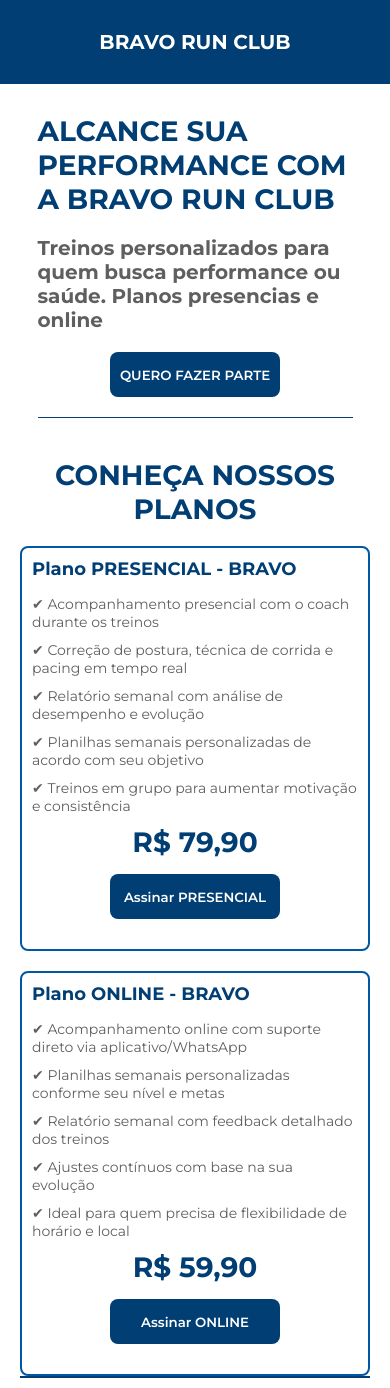
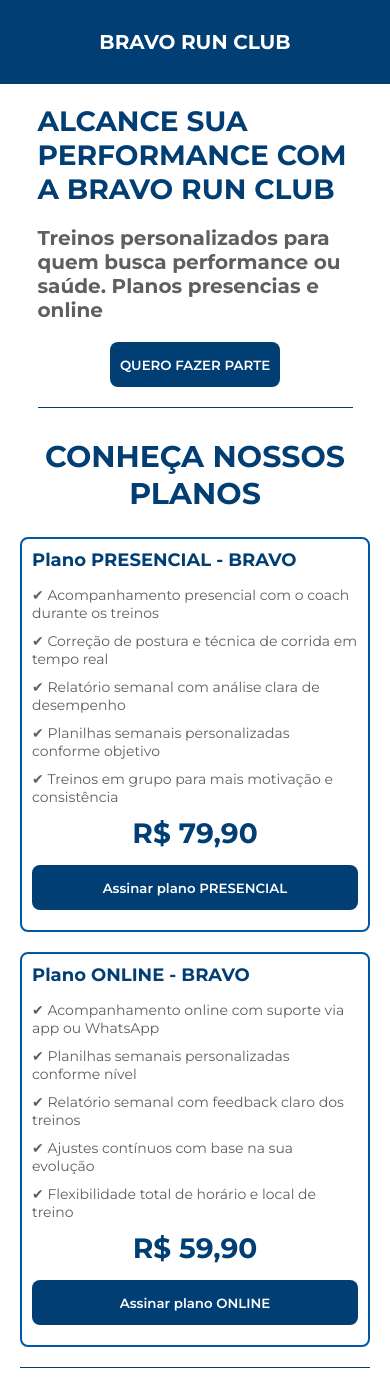
Before and after one commit to cauerg44/assessoria-bravo-run-club-project, a React (Vite) app in the folder frontend/: page / in a window 390 px wide. Built offline with nearby package versions, Linux system fonts and the light colour scheme.

Commit message:
fix: motivational and card plans section responsives

```diff
--- a/frontend/src/components/CardPlansModal/index.tsx
+++ b/frontend/src/components/CardPlansModal/index.tsx
@@ -4,28 +4,29 @@
 export default function CardPlansModal() {
   return (
     <>
-      <div className="brc-plans-card-container line-bottom-blue temp-container">
+      <div className='brc-modal-container line-bottom-blue temp-container'>
         <h2>Conheça nossos planos</h2>
-        <div className="brc-plans-card-modal">
+        <div className='brc-modal-container-cards'>
           <div className="brc-plan-card">
             <h4>Plano PRESENCIAL - BRAVO</h4>
             <p>✔ Acompanhamento presencial com o coach durante os treinos</p>
-            <p>✔ Correção de postura, técnica de corrida e pacing em tempo real</p>
-            <p>✔ Relatório semanal com análise de desempenho e evolução</p>
-            <p>✔ Planilhas semanais personalizadas de acordo com seu objetivo</p>
-            <p>✔ Treinos em grupo para aumentar motivação e consistência</p>
+            <p>✔ Correção de postura e técnica de corrida em tempo real</p>
+            <p>✔ Relatório semanal com análise clara de desempenho</p>
+            <p>✔ Planilhas semanais personalizadas conforme objetivo</p>
+            <p>✔ Treinos em grupo para mais motivação e consistência</p>
             <h5>R$ 79,90</h5>
-            <ButtonPrimary text="Assinar PRESENCIAL" />
+            <ButtonPrimary text="Assinar plano PRESENCIAL" />
           </div>
+
           <div className="brc-plan-card">
             <h4>Plano ONLINE - BRAVO</h4>
-            <p>✔ Acompanhamento online com suporte direto via aplicativo/WhatsApp</p>
-            <p>✔ Planilhas semanais personalizadas conforme seu nível e metas</p>
-            <p>✔ Relatório semanal com feedback detalhado dos treinos</p>
+            <p>✔ Acompanhamento online com suporte via app ou WhatsApp</p>
+            <p>✔ Planilhas semanais personalizadas conforme nível</p>
+            <p>✔ Relatório semanal com feedback claro dos treinos</p>
             <p>✔ Ajustes contínuos com base na sua evolução</p>
-            <p>✔ Ideal para quem precisa de flexibilidade de horário e local</p>
+            <p>✔ Flexibilidade total de horário e local de treino</p>
             <h5>R$ 59,90</h5>
-            <ButtonPrimary text="Assinar ONLINE" />
+            <ButtonPrimary text="Assinar plano ONLINE" />
           </div>
         </div>
       </div>
--- a/frontend/src/components/CardPlansModal/styles.css
+++ b/frontend/src/components/CardPlansModal/styles.css
@@ -1,31 +1,27 @@
-.brc-plans-card-container {
-  height: 100%;
-  padding: 0 50px 30px 50px;
+.brc-modal-container {
+  padding-bottom: 20px;
 }
 
-.brc-plans-card-container h2 {
+.brc-modal-container h2 {
+  font-size: 30px;
+  margin-bottom: 25px;
   text-align: center;
-  margin-bottom: 40px;
-  font-size: 32px;
+  text-transform: uppercase;
   color: var(--brc-font-color-secondary);
-  text-transform: uppercase;
 }
 
-.brc-plans-card-modal {
-  display: flex;
-  justify-content: space-between;
-  padding: 0 60px;
+.brc-modal-container-cards {
+  display: grid;
+  grid-gap: 20px;
+  grid-template-columns: repeat(auto-fill, minmax(400px, 1fr));
 }
 
 .brc-plan-card {
+  border: 2px solid var(--brc-border-color-secondary);
   display: flex;
   flex-direction: column;
-  border: 2px solid var(--brc-border-color-secondary);
   border-radius: 8px;
-  height: 100%;
-  width: 350px;
-  padding: 10px;
-  margin-right: 10px;
+  padding: 10px 10px 0px 10px;
 }
 
 .brc-plan-card h4 {
@@ -49,50 +45,11 @@
 
 .brc-plan-card button {
   align-self: center;
+  width: 100%;
 }
 
-@media(max-width: 970px) {
-  .brc-plans-card-modal {
-    display: flex;
-    flex-direction: column;
-    justify-content: space-between;
-    border-bottom: 1px solid var(--brc-bg-color-primary);
-    padding: 0px;
-  }
-
-  .brc-plan-card {
-    width: 100%;
-    padding: 10px;
-    margin-top: 20px;
+@media (max-width: 930px) {
+  .brc-modal-container-cards {
+    grid-template-columns: repeat(auto-fill, minmax(100%, 1fr));
   }
 }
-
-@media(max-width: 576px) {
-  .brc-plans-card-container h2 {
-    font-size: 28px;
-    margin-bottom: 0px;
-  }
-
-  .brc-plans-card-container {
-    height: 100%;
-    padding: 0px;
-    width: 100%;
-  }
-
-  .brc-plans-card-modal {
-    display: flex;
-    flex-direction: column;
-    justify-content: space-between;
-    align-items: center;
-    width: 100%;
-    padding: 0px;
-  }
-
-  .brc-plan-card {
-    border-radius: 8px;
-    height: 100%;
-    width: 100%;
-    padding: 10px;
-    margin-right: 0px;
-  }
-}
--- a/frontend/src/components/HomeCard/styles.css
+++ b/frontend/src/components/HomeCard/styles.css
@@ -31,16 +31,8 @@
   }
 }
 
-@media (max-width: 991px) {
+@media (max-width: 1065px) {
   .brc-motivational-card-modal {
     width: 90%;
   }
-
-  .brc-motivational-card-modal h2 {
-    font-size: 28px;
-  }
-
-  .brc-motivational-card-modal h4 {
-    font-size: 20px;
-  }
 }
--- a/frontend/src/routes/ClientHome/index.tsx
+++ b/frontend/src/routes/ClientHome/index.tsx
@@ -16,6 +16,7 @@
           <CardPlansModal />
         </section>
       </main>
+
     </>
   );
 }
--- a/frontend/src/routes/ClientHome/styles.css
+++ b/frontend/src/routes/ClientHome/styles.css
@@ -1,7 +1,12 @@
 #brc-motivational-section {
-  padding: 10px 0;
+  padding-bottom: 10px;
 }
 
 #brc-home-plans-section {
-  padding: 10px 0;
+  padding-bottom: 20px;
 }
+
+#brc-home-creators-section {
+  padding: 10px;
+  background-color: var(--brc-bg-color-primary);
+}
```
